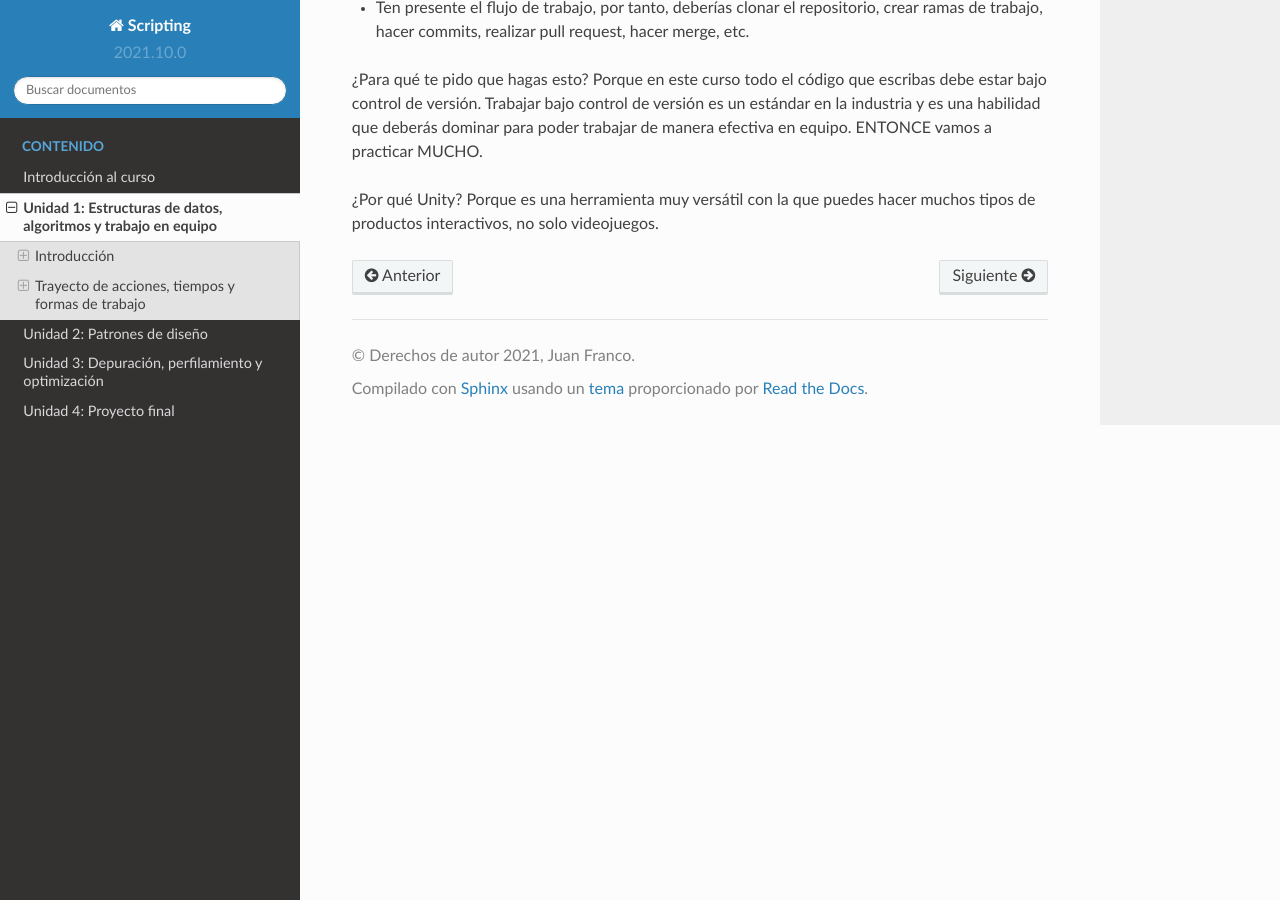
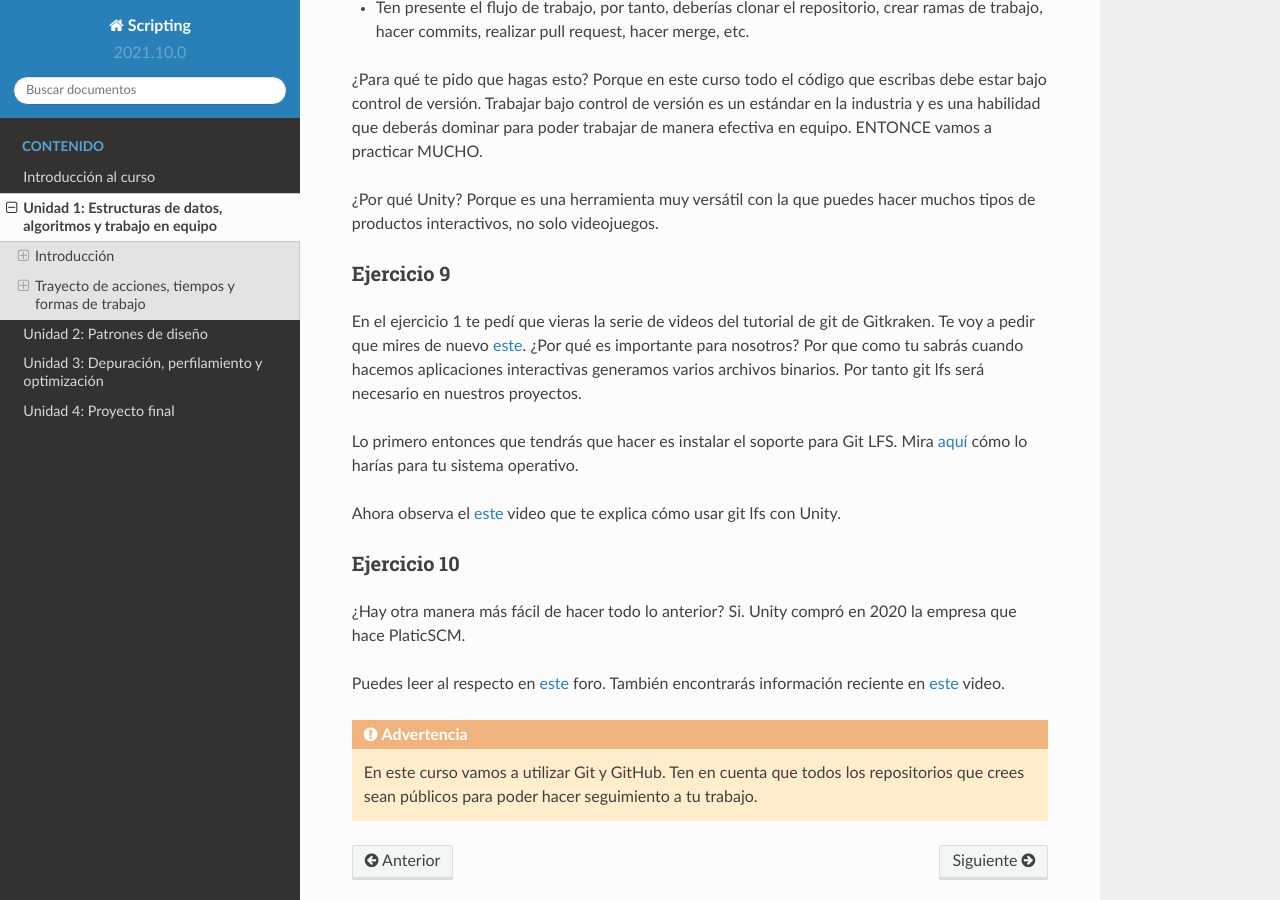
Before and after one commit to juanferfranco/scripting, a Sphinx documentation site: the page built from docs/_unidad1/unidad1.rst, in a window 1280 px wide and 900 px high, scrolled down 3238 px. Built offline with Sphinx 7.4.7 and the Read the Docs theme 2.0.0, drawn with Linux system fonts in a browser that asks for light colours.

Commit message:
add plastic references

```diff
--- a/docs/_unidad1/unidad1.rst
+++ b/docs/_unidad1/unidad1.rst
@@ -166,3 +166,34 @@ de manera efectiva en equipo. ENTONCE vamos a practicar MUCHO.
 
 ¿Por qué Unity? Porque es una herramienta muy versátil con la que puedes hacer
 muchos tipos de productos interactivos, no solo videojuegos.
+
+
+Ejercicio 9
+^^^^^^^^^^^^
+
+En el ejercicio 1 te pedí que vieras la serie de videos del tutorial
+de git de Gitkraken. Te voy a pedir que mires de nuevo
+`este <https://youtu.be/S03EEusFxoI>`__. ¿Por qué es importante para nosotros?
+Por que como tu sabrás cuando hacemos aplicaciones interactivas generamos
+varios archivos binarios. Por tanto git lfs será necesario en nuestros
+proyectos.
+
+Lo primero entonces que tendrás que hacer es instalar el soporte para Git LFS.
+Mira `aquí <https://docs.github.com/en/github/managing-large-files/installing-git-large-file-storage>`__
+cómo lo harías para tu sistema operativo.
+
+Ahora observa el `este <https://youtu.be/LS1VI1Y8WTM>`__ video que te explica cómo
+usar git lfs con Unity.
+
+Ejercicio 10
+^^^^^^^^^^^^^
+
+¿Hay otra manera más fácil de hacer todo lo anterior? Si. Unity compró en 2020 la empresa
+que hace PlaticSCM.
+
+Puedes leer al respecto en `este <https://forum.unity.com/threads/announcement-plastic-scm-joins-unity.953252/>`__
+foro. También encontrarás información reciente en `este <https://youtu.be/PjPK6hxGUFU>`__ video.
+
+.. warning::
+    En este curso vamos a utilizar Git y GitHub. Ten en cuenta que todos
+    los repositorios que crees sean públicos para poder hacer seguimiento a tu trabajo.
```
